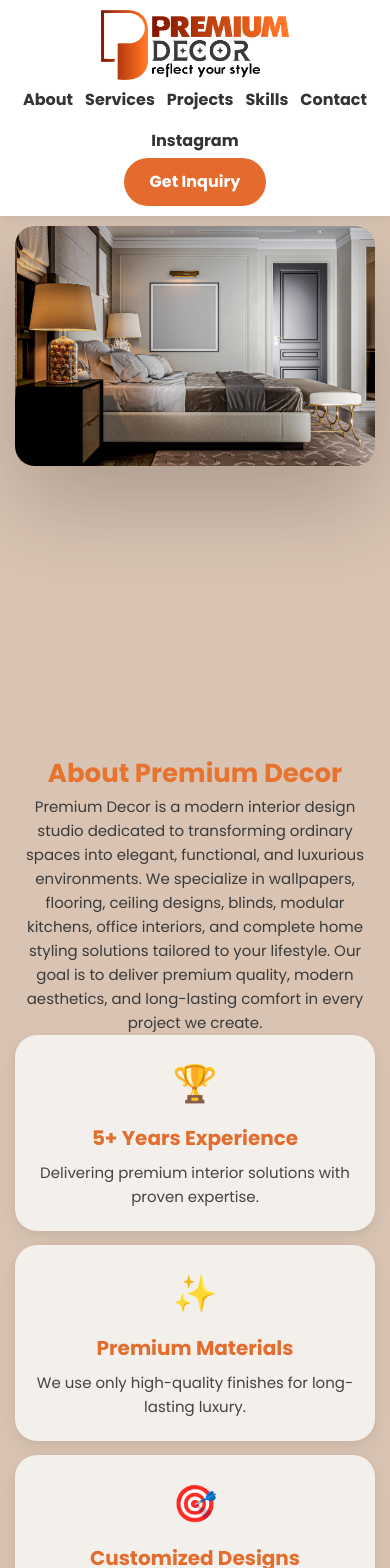
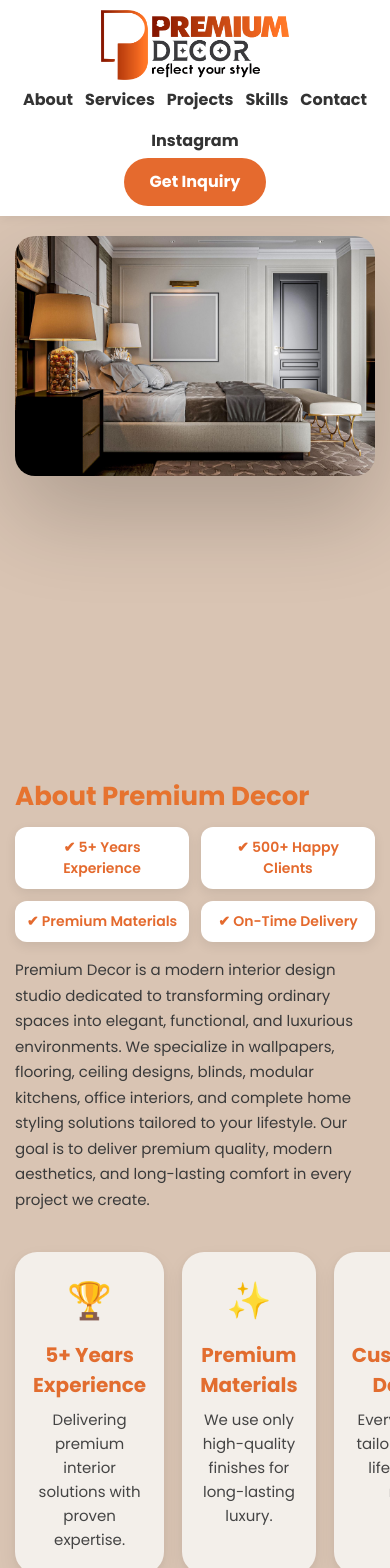
Before and after one commit to saniabhutiani/client-portfolio, a React (Vite) app: page / in a window 390 px wide. Shown: the top 1568 px of the page. Built offline with nearby package versions, Linux system fonts and the light colour scheme.

Commit message:
Mobile about section fixed + spacing updated

```diff
--- a/src/App.css
+++ b/src/App.css
@@ -256,6 +256,23 @@ body{
   display:grid;
   grid-template-columns:repeat(4,1fr);
   gap:18px;
+}
+.about-highlights{
+  display: grid;
+  grid-template-columns: repeat(2,1fr);
+  gap: 12px;
+  margin: 15px 0;
+}
+
+.highlight-box{
+  background: #ffffff;
+  padding: 10px;
+  border-radius: 12px;
+  font-size: 14px;
+  font-weight: 600;
+  color: #e46a2e;
+  box-shadow: 0 4px 12px rgba(0,0,0,0.08);
+  text-align: center;
 }
 
 /* CARD */
@@ -808,49 +825,49 @@ img {
     justify-content: center;
     gap: 12px;
   }
+@media (max-width:768px){
+
   .about-section{
-    padding: 10px 15px !important;   /* 🔥 Less top space */
+    padding: 20px 15px !important;
     margin: 0 !important;
   }
+
+  /* 🔥 MAIN FIX — remove extra vertical space */
   .about-top{
     flex-direction: column;
-    align-items: center;
-    text-align: center;
-    gap: 12px;       /* 🔥 Reduced gap */
-    margin: 0;
+    align-items: flex-start;   /* ❌ center remove */
+    gap: 15px;                 /* gap reduce */
   }
+
   .about-image{
     width: 100%;
     margin: 0;
   }
+
   .about-image img{
     width: 100%;
     height: auto;
+    display: block;            /* remove bottom gap */
     border-radius: 20px;
-    display: block;
-    margin-bottom: 6px;   /* 🔥 Less space under image */
   }
+
   .about-content{
     width: 100%;
+    margin-top: 0;             /* remove extra space */
   }
+
   .about-content h2{
     font-size: 26px;
-    margin-bottom: 6px;   /* 🔥 Reduced */
+    margin: 10px 0;
   }
+
   .about-content p{
     font-size: 15px;
-    line-height: 1.6;
-  }
-/* ABOUT CARDS */
-  .about-cards{
-    margin-top: 8px;      /* 🔥 Reduced */
-  }
-/* FEATURES / SMALL CARDS VERTICAL */
-  .about-features{
-    grid-template-columns: 1fr;
-    gap: 14px;
+    line-height: 1.7;
+    margin: 0;
   }
 
+}
 
 .contact-box{
     width: 92%;
--- a/src/components/About.jsx
+++ b/src/components/About.jsx
@@ -14,6 +14,13 @@ export default function About() {
 
         <div className="about-content">
           <h2>About Premium Decor</h2>
+
+          <div className="about-highlights">
+             <div className="highlight-box">✔ 5+ Years Experience</div>
+            <div className="highlight-box">✔ 500+ Happy Clients</div>
+            <div className="highlight-box">✔ Premium Materials</div>
+             <div className="highlight-box">✔ On-Time Delivery</div>
+</div>
 
           <p>
             Premium Decor is a modern interior design studio dedicated to
```
Lines whose indentation alone changed are shown as unchanged.
